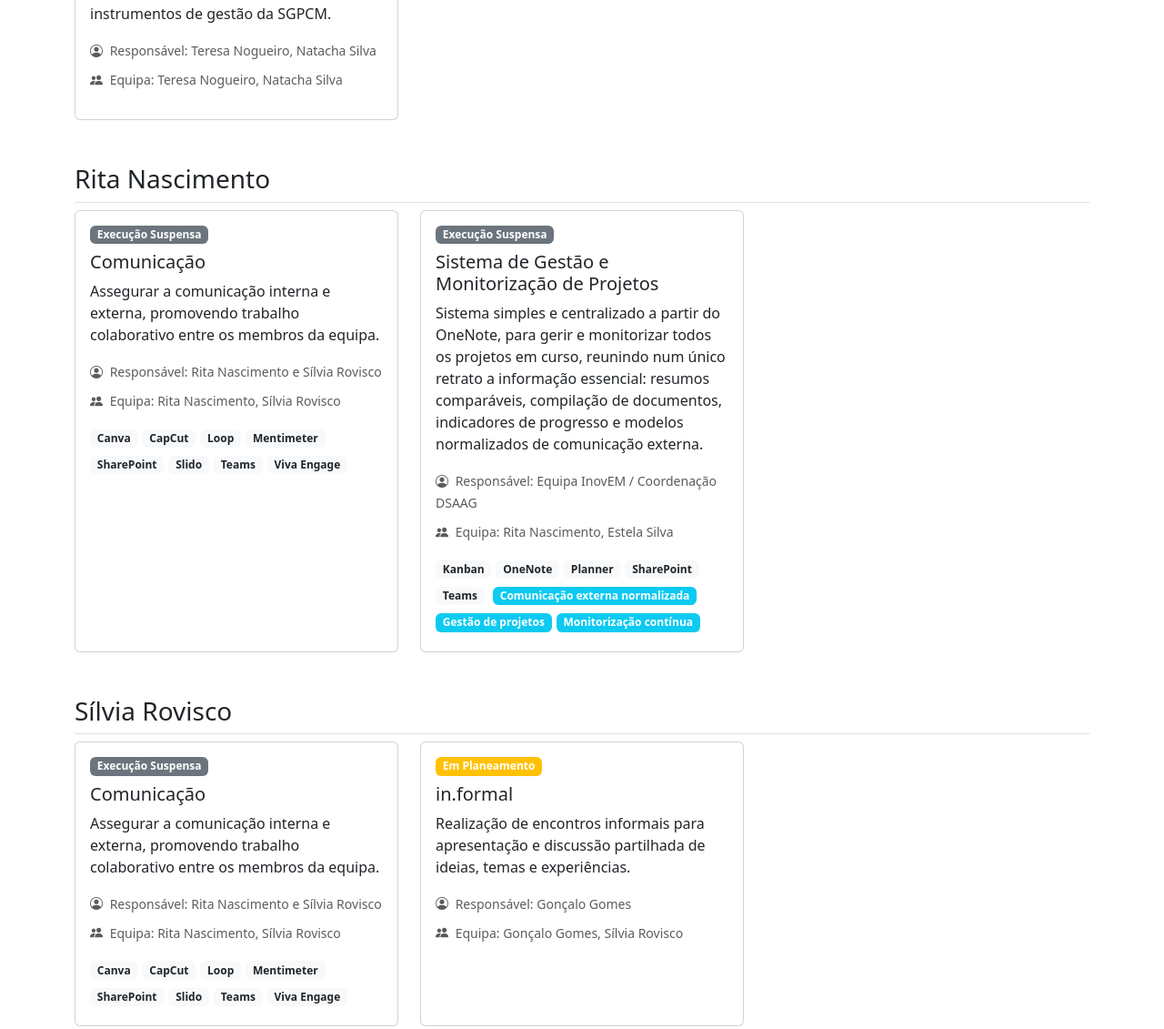
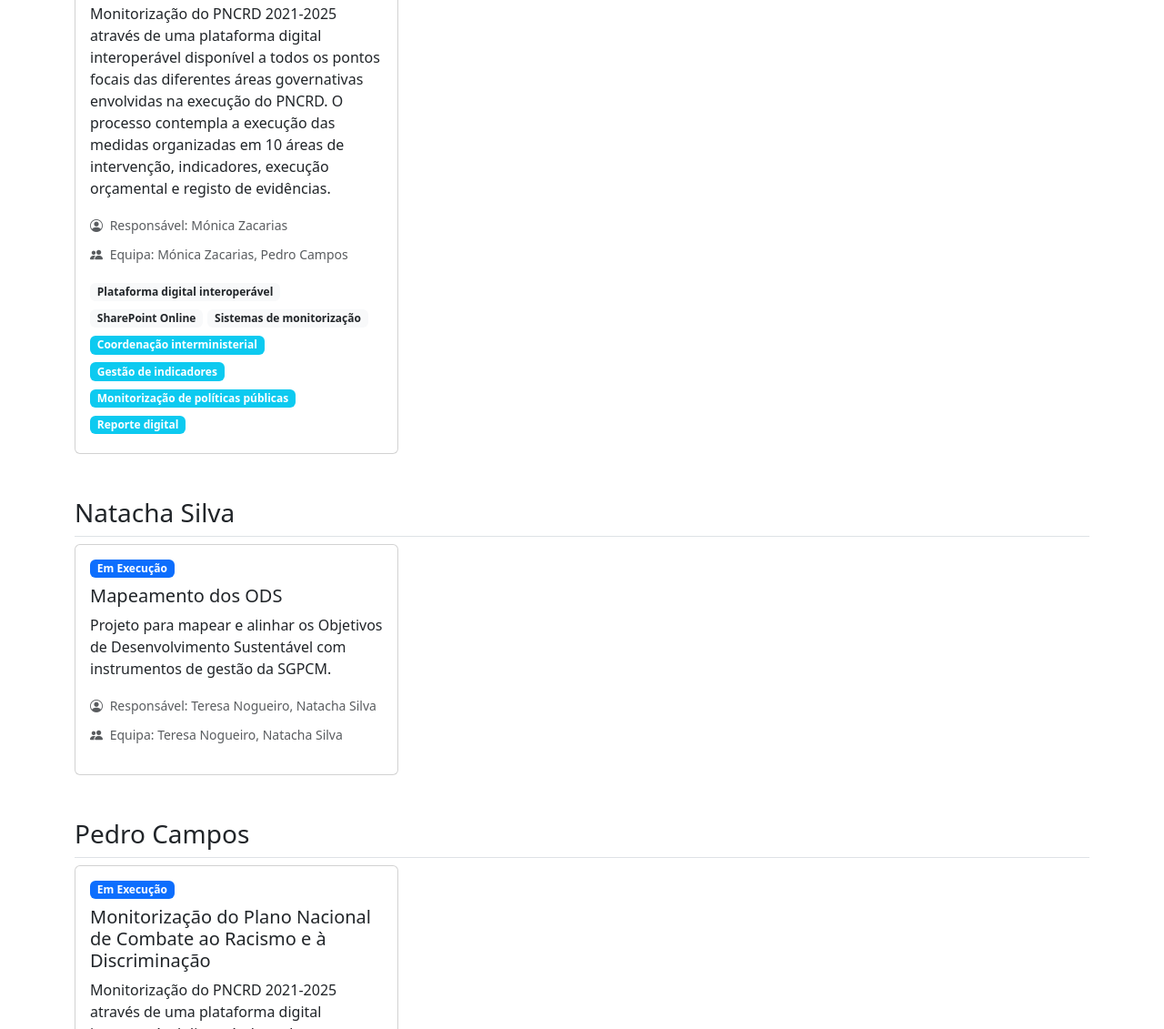
Before and after one commit to sgoes/sintese_fichas_de_projeto, a plain HTML site: page index.html in a window 1280 px wide. Shown: the part 5209-6340 px from the top of the page at 91% size. Drawn offline with nearby package versions, Linux system fonts and the light colour scheme.

Commit message:
Update index.html
insercao da monica nas fichas individuais e de projeto

```diff
--- a/index.html
+++ b/index.html
@@ -135,6 +135,7 @@
                             <option value="Inês Narciso">Inês Narciso</option>
                             <option value="Manuela Seita">Manuela Seita</option>
                             <option value="Margarida Patriarca">Margarida Patriarca</option>
+                            <option value="Mónica Zacarias">Mónica Zacarias</option>
                             <option value="Natacha Silva">Natacha Silva</option>
                             <option value="Pedro Campos">Pedro Campos</option>
                             <option value="Rita Nascimento">Rita Nascimento</option>
@@ -297,6 +298,7 @@
                             <option value="Gonçalo Gomes">Gonçalo Gomes</option>
                             <option value="Manuela Seita">Manuela Seita</option>
                             <option value="Margarida Patriarca">Margarida Patriarca</option>
+                            <option value="Mónica Zacarias">Mónica Zacarias</option>
                             <option value="Marta Cruz">Marta Cruz</option>
                             <option value="Pedro Campos">Pedro Campos</option>
                             <option value="Rita Nascimento">Rita Nascimento</option>
@@ -765,6 +767,40 @@
                 knowledgeReinforcement: "Investigação em Políticas Públicas que conduzam a uma melhor monitorização e análise de políticas implementadas ou prospetivas",
                 toolsToLearn: "Power BI, Inteligência Artificial associada à investigação e monitorização de dados e informação",
                 additionalInfo: "Doutorada em Gestão com especialização em Gestão da Qualidade e Sustentabilidade. Título da tese de doutoramento: 'Gestão pela qualidade total e objetivos de desenvolvimento sustentável nas instituições de ensino superior portuguesas: contributo do programa Erasmus+ no âmbito do International Credit Mobility'. Título da dissertação de mestrado: 'A qualidade e o modelo Common Assessment Framework: O caso dos Serviços Académicos da Universidade de Évora'. Experiência diversificada de mais de 20 anos em gestão de projetos, relações internacionais, ensino superior e investigação científica. Especialista em ODS, gestão da qualidade e sustentabilidade. Representante de Portugal em comissões europeias e perita em ensino superior."
+            },
+            {
+                id: 14,
+                name: "Mónica Zacarias",
+                academicDegree: "Mestrado em Política Social, A frequentar o 2.º ano do Doutoramento em Administração Pública - Especialização em Administração e Políticas Públicas",
+                studyAreas: "Política Social, Administração Pública, Transformação Digital",
+                additionalTraining: "Especialização em Política Social - Proteção e Segurança Social, Pós-Graduação em Sociologia da Familia Contemporânea, Pós-Graduação em Liderança para a Transformação Digital, Cursos de formação na área do Power BI (Básico e avançado)",
+                previousExperience: "Instituto de Segurança Social (2006-2013): Comissões de Proteção de Crianças e Jovens (Almada e Setúbal). Instituto de Segurança Social (2014-2023): Assessoria aos Tribunais de Família e Menores, consolidando a capacidade para lidar com a complexidade de contextos multiproblemáticos e desafios sociais emergentes, desenvolvendo competências estratégicas no domínio da gestão de conflitos, mediação interinstitucional e implementação de respostas colaborativas, estabelecendo pontes entre diferentes stakeholders e garantindo a articulação eficaz entre setores essenciais da administração pública (justiça, administração interna, trabalho e segurança social, saúde e educação). Secretaria-Geral da Presidência do Conselho de Ministros (SGPCM) - Equipa de Inovação, Estratégia e Monitorização (InovEM) (desde março de 2023): Monitorização de instrumentos de políticas públicas setoriais e transversais, desenvolvimento de ferramentas de monitorização interoperáveis, participação na monitorização do Plano Nacional de Combate ao Racismo e à Discriminação e no subgrupo da Comissão Europeia para a implementação do Plano Europeu de Combate ao Racismo.",
+                rolesPerformed: "Instituto de Segurança Social - Comissões de Proteção de Crianças e Jovens, Assessoria aos Tribunais de Família e Menores, SGPCM - Equipa de Inovação, Estratégia e Monitorização (InovEM)",
+                technicalSkills: [
+                    "Experiência abrangente nos diferentes níveis da administração pública",
+                    "Visão privilegiada e integrada do funcionamento do Estado",
+                    "Alinhamento com as necessidades e desafios reais da sociedade moderna",
+                    "Gestão de conflitos",
+                    "Mediação interinstitucional",
+                    "Implementação de respostas colaborativas",
+                    "Estabelecimento de pontes entre diferentes stakeholders",
+                    "Articulação eficaz entre setores essenciais da administração pública",
+                    "Monitorização de instrumentos de políticas públicas setoriais e transversais",
+                    "Desenvolvimento de ferramentas de monitorização interoperáveis",
+                    "Monitorização do Plano Nacional de Combate ao Racismo e à Discriminação",
+                    "Participação no subgrupo da Comissão Europeia para a implementação do Plano Europeu de Combate ao Racismo"
+                ],
+                digitalSkills: [
+                    "Pós-graduação em Liderança para a Transformação Digital",
+                    "Power BI (Básico e avançado)",
+                    "Ferramentas de monitorização interoperáveis",
+                    "Tecnologias de transformação digital"
+                ],
+                thematicAreas: "Políticas públicas, Modelos de governança colaborativa",
+                projectTypes: "Projetos relacionados com atividades colaborativas, Articulação com pessoas, Políticas públicas no âmbito social, Projetos direcionados aos direitos humanos",
+                knowledgeReinforcement: "Inteligência artificial",
+                toolsToLearn: "Inteligência artificial",
+                additionalInfo: "Doutoranda em Administração Pública (2.º ano), desenvolvendo tese de doutoramento sobre a accountability na administração pública. Experiência consolidada de mais de 17 anos em diferentes níveis da administração pública, desde o terreno no Instituto de Segurança Social até à administração pública central. Especialista em políticas sociais, proteção de crianças e jovens, e combate ao racismo e discriminação. Forte experiência em mediação interinstitucional e articulação entre diferentes setores da administração pública."
             }
         ];
 
@@ -946,6 +982,17 @@
                 methodologies: ["Formação contínua", "Desenvolvimento de competências", "Análise avançada de dados"],
                 link: ""
             },
+            {
+                id: 18,
+                name: "Monitorização do Plano Nacional de Combate ao Racismo e à Discriminação",
+                responsible: "Mónica Zacarias",
+                team: ["Mónica Zacarias", "Pedro Campos"],
+                status: "execução",
+                description: "Monitorização do PNCRD 2021-2025 através de uma plataforma digital interoperável disponível a todos os pontos focais das diferentes áreas governativas envolvidas na execução do PNCRD. O processo contempla a execução das medidas organizadas em 10 áreas de intervenção, indicadores, execução orçamental e registo de evidências.",
+                technologies: ["SharePoint Online", "Plataforma digital interoperável", "Sistemas de monitorização"],
+                methodologies: ["Monitorização de políticas públicas", "Gestão de indicadores", "Reporte digital", "Coordenação interministerial"],
+                link: ""
+            }
         ];
 
         // Inicialização quando o documento estiver pronto
```
